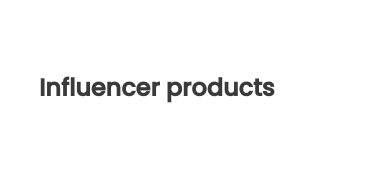
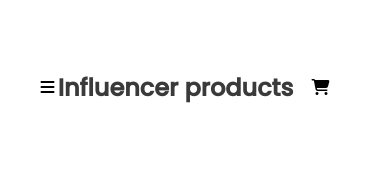
Before and after one commit to Zeroatul/assignment-02, a plain HTML site: page index.html in a window 390 px wide. Shown: the top 175 px of the page. Drawn offline with Linux system fonts and the light colour scheme.

Commit message:
mobile edit

```diff
--- a/index.html
+++ b/index.html
@@ -13,10 +13,14 @@
 <body>
     <nav>
         <section class="nav-section">
+            <div class="mobile-icon"><i class="fas fa-bars"></i></div>
             <div class="navigation">
                 <h2>
                     Influencer products
                 </h2>
+            </div>
+            <div class="mobile-icon">
+                <i class="nav-icon fas fa-shopping-cart"></i>
             </div>
             <div class="links">
                 <ul>
--- a/style.css
+++ b/style.css
@@ -30,6 +30,9 @@ body{
 .links > ul{
     display: flex;
 
+}
+.mobile-icon{
+    display: none;
 }
 
 .links > ul > li{
@@ -362,6 +365,14 @@ span{
     .links{
         display: none;
     }
+
+    .nav-section > div {
+        margin: auto;
+    }
+
+    .mobile-icon{
+        display: block;
+    }
     .main-heading > h1{
         font-size: 42px;
         text-align: center;
```
